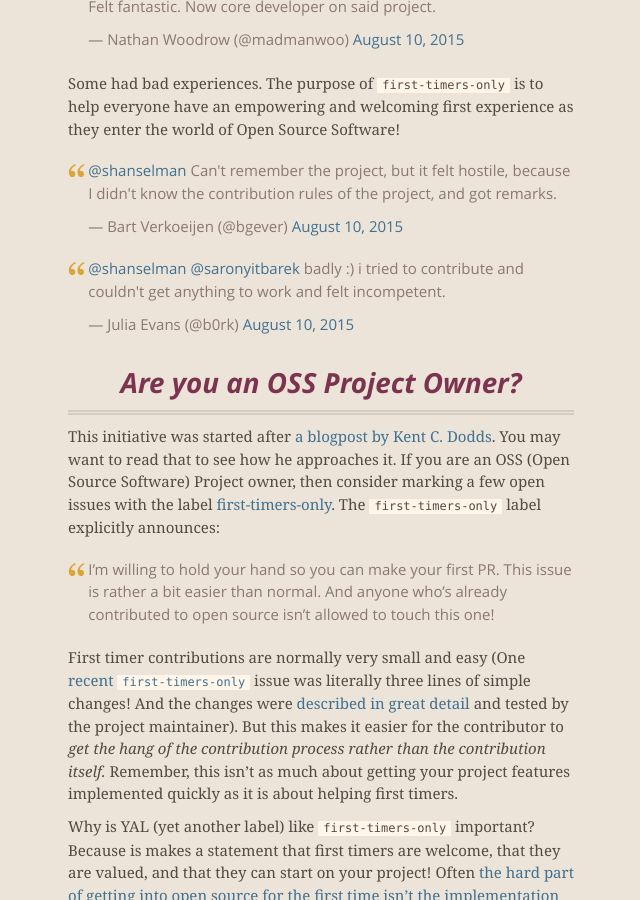
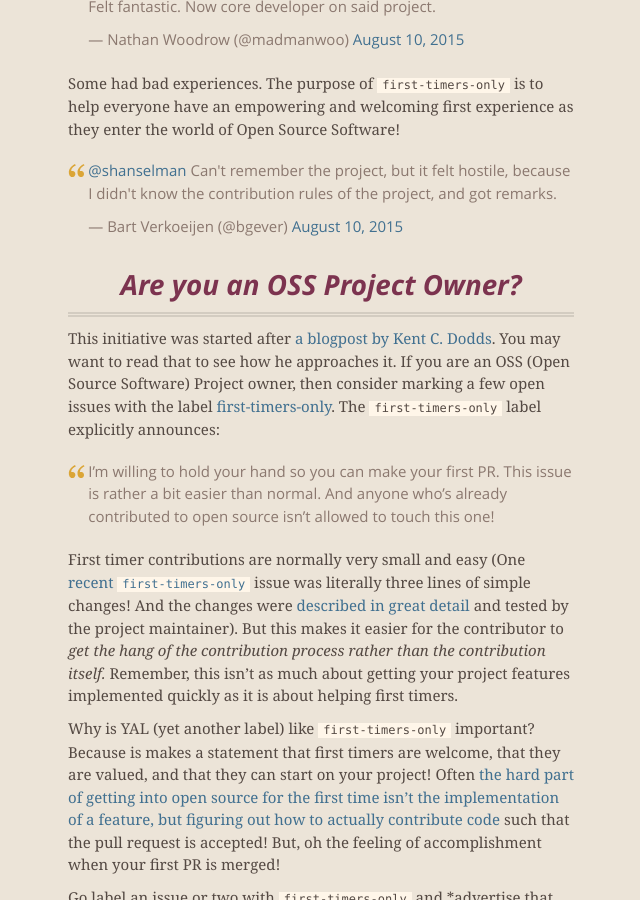
Before and after one commit to shanselman/firsttimersonly, a Jekyll site: the page built from index.md, in a window 1280 px wide and 900 px high, scrolled down 1482 px. Shown: the whole window, without its empty margins (319-959 px from the left). Built offline with Jekyll 4.4.1, drawn with Linux system fonts in a browser that asks for light colours; nearby versions of some CDN libraries; Markdown is read by kramdown in place of the engine named in the settings; comment, search, counter and statistics services are not loaded.

Commit message:
Update index.md

```diff
--- a/index.md
+++ b/index.md
@@ -32,8 +32,6 @@ Some had bad experiences. The purpose of `first-timers-only` is to help everyone
 
 <blockquote class="twitter-tweet" data-conversation="none" lang="en"><p lang="en" dir="ltr"><a href="https://twitter.com/shanselman">@shanselman</a> Can&#39;t remember the project, but it felt hostile, because I didn&#39;t know the contribution rules of the project, and got remarks.</p>&mdash; Bart Verkoeijen (@bgever) <a href="https://twitter.com/bgever/status/630598265365401601">August 10, 2015</a></blockquote>
 
-<blockquote class="twitter-tweet" data-conversation="none" lang="en"><p lang="en" dir="ltr"><a href="https://twitter.com/shanselman">@shanselman</a> <a href="https://twitter.com/saronyitbarek">@saronyitbarek</a> badly :) i tried to contribute and couldn&#39;t get anything to work and felt incompetent.</p>&mdash; Julia Evans (@b0rk) <a href="https://twitter.com/b0rk/status/630608404923285504">August 10, 2015</a></blockquote>
-
 ### Are you an OSS Project Owner?
 
 This initiative was started after [a blogpost by Kent C. Dodds](https://medium.com/@kentcdodds/first-timers-only-78281ea47455). You may want to read that to see how he approaches it. If you are an OSS (Open Source Software) Project owner, then consider marking a few open issues with the label [first-timers-only](https://github.com/search?q=label%3Afirst-timers-only). The `first-timers-only` label explicitly announces:
```
